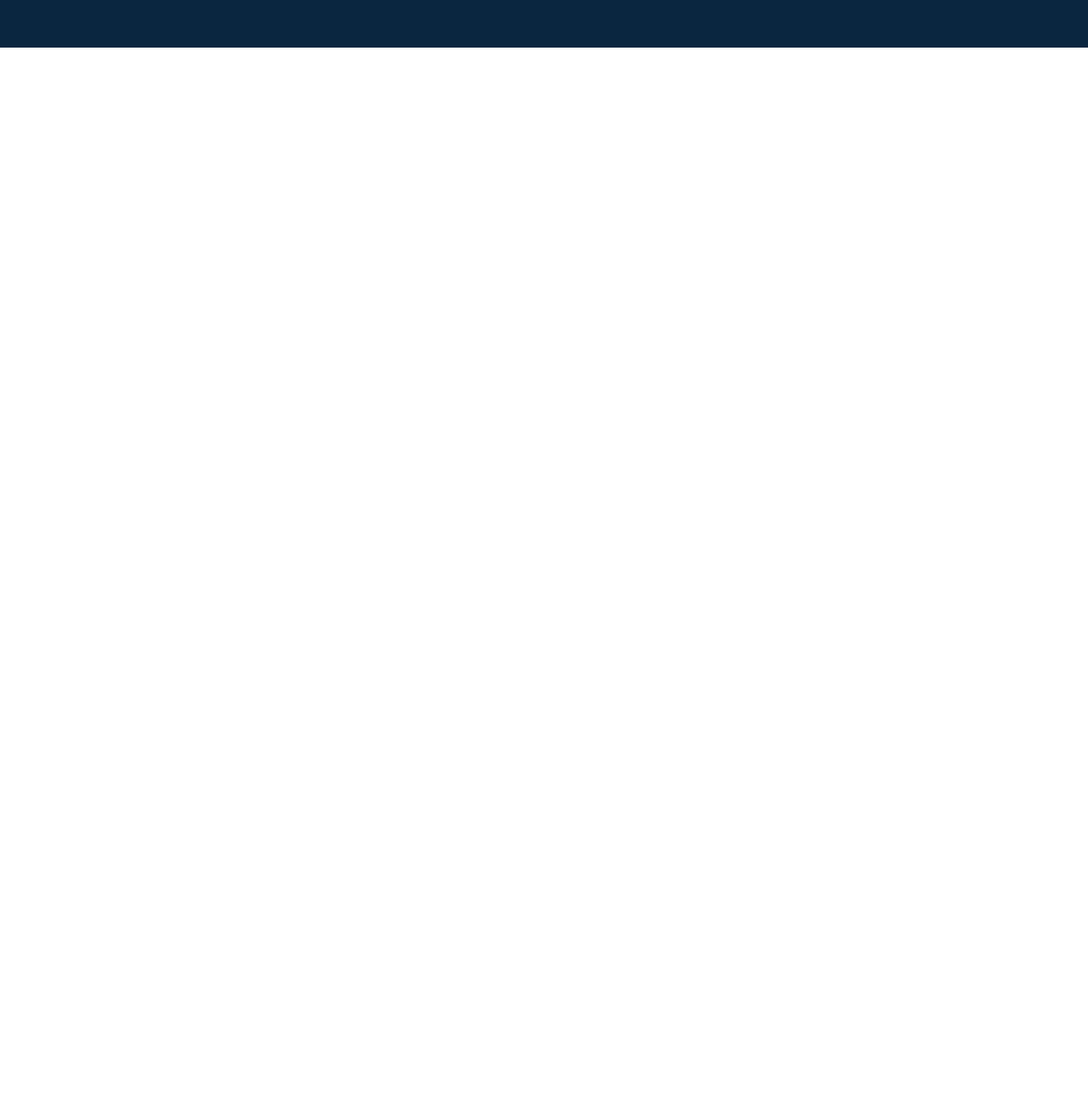
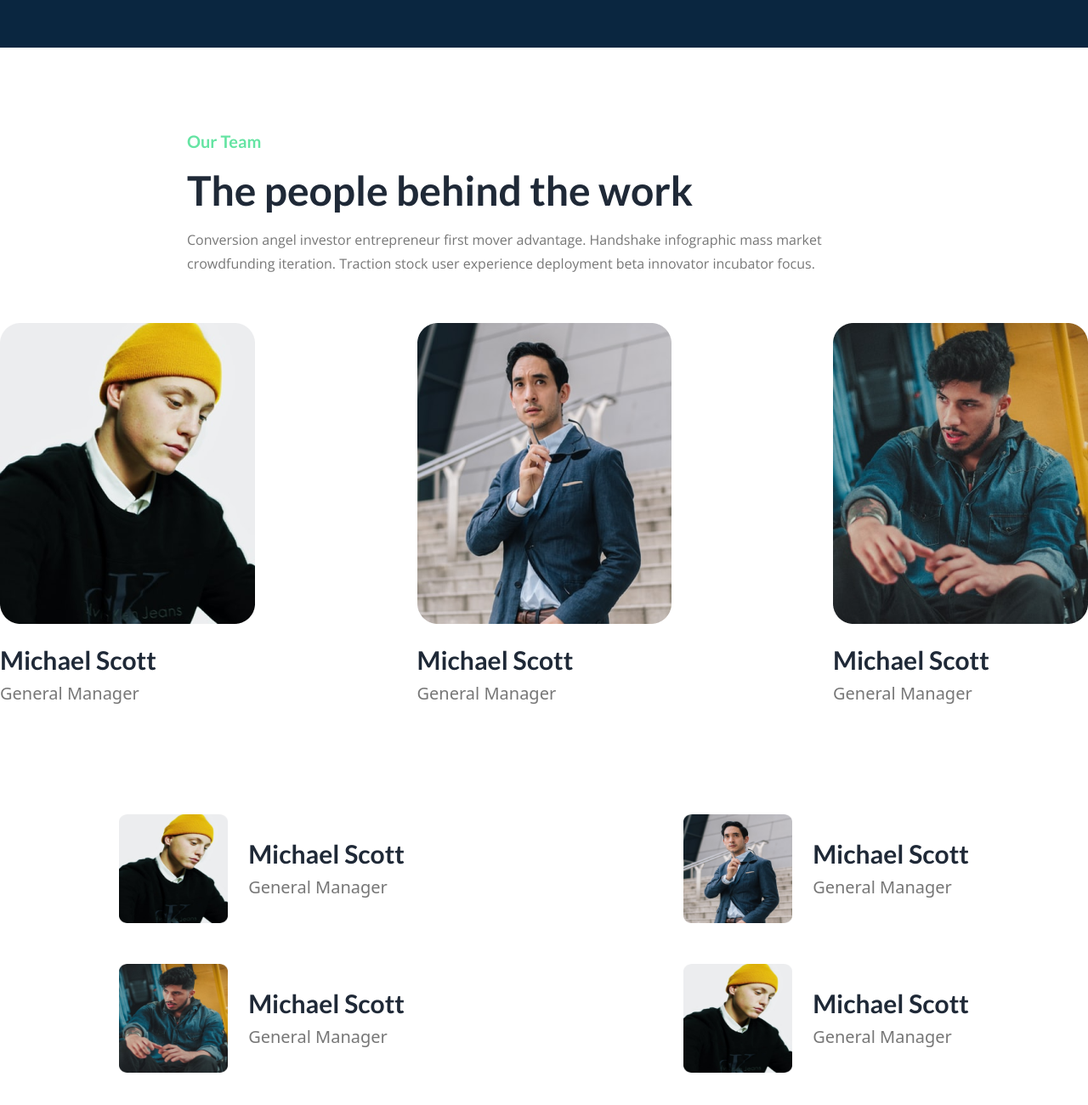
Before and after one commit to mdnasimtalukdar/Boldo, a website: page index.html in a window 1280 px wide. Shown: the part 2744-4044 px from the top of the page at 85% size. Before the commit the page ends 2800 px from the top, so only its background shows below. Drawn offline with nearby package versions, Linux system fonts and the light colour scheme.

Commit message:
Create Team section

```diff
--- a/index.html
+++ b/index.html
@@ -16,7 +16,7 @@
             <div class="flex flex-col md:flex-row max-md:gap-5 justify-between items-center">
                 <a href=""><img src="./Images/Logo.png" alt=""></a>
                 <div class="text-white z-20">
-                    <ul class="flex items-center gap-10">
+                    <ul class="flex items-center gap-5 md:gap-10">
                         <li><a href="" class="font-OpenSans text-base font-normal">Product</a></li>
                         <li><a href="" class="font-OpenSans text-base font-normal">Service</a></li>
                         <li><a href="" class="font-OpenSans text-base font-normal">About</a></li>
@@ -32,7 +32,8 @@
                 <h1 class="font-Lato text-4xl md:text-6xl font-black leading-snug">Save time by building <br>
                     fast with Boldo <span class="text-green">Template</span> </h1>
                 <p class="font-OpenSans text-base font-normal xl:w-[550px] leading-7 mt-4 mb-10">Funding handshake buyer business-to-business metrics iPad partnership. First mover advantage innovator success deployment non-disclosure. Lorem ipsum dolor sit amet consectetur adipisicing elit. Optio itaque consequatur non magni reiciendis nobis qui velit eos. Omnis, nobis.</p>
-                <button class="font-Lato text-xl border-2 border-solid border-green bg-green px-14 py-4 rounded-full font-bold mr-6">Buy template</button>
+                <button class="font-Lato text-xl border-2 border-solid border-green bg-green px-14 py-4 rounded-full
+                font-bold md:mr-6">Buy template</button>
                 <button class=" max-md:hidden font-Lato text-xl border-2 border-solid border-green px-14 py-4 rounded-full font-bold">Explore</button>
             </div>
             <div class="space-y-5 z-20 ">
@@ -95,7 +96,7 @@
                     <!-- Card1 -->
                     <!-- Card1 -->
                     <div>
-                        <img src="./Images/service1.png" alt="">
+                        <img src="./Images/service2.png" alt="">
                         <h4 class="font-Lato text-green text-xl font-bold mt-6">Cool feature title</h4>
                         <div class="text-white mt-5">
                             <a href="" class="border-b-2 border-solid border-green pb-5">Explore page</a>
@@ -105,7 +106,7 @@
                     <!-- Card1 -->
                     <!-- Card1 -->
                     <div>
-                        <img src="./Images/service1.png" alt="">
+                        <img src="./Images/service3.png" alt="">
                         <h4 class="font-Lato text-green text-xl font-bold mt-6">Cool feature title</h4>
                         <div class="text-white mt-5">
                             <a href="" class="border-b-2 border-solid border-green pb-5">Explore page</a>
@@ -117,6 +118,78 @@
             </div>
         </section>
         <!-- service -->
+        <!-- Team -->
+        <section id="team" class="py-24 max-xl:px-5">
+            <div class=" lg:w-[840px] mx-auto mb-14">
+                <h3 class="font-Lato text-green text-xl font-bold">Our Team</h3>
+                <h2 class="font-Lato text-5xl font-bold  mt-5 mb-5">The people behind the work</h2>
+                <p class="font-OpenSans text-base text-gray leading-7">Conversion angel investor entrepreneur first mover advantage. Handshake infographic mass market crowdfunding iteration. Traction stock user experience deployment beta innovator incubator focus. </p>
+            </div>
+            <div class="container mx-auto">
+                <div class="flex flex-col md:flex-row justify-between items-center gap-14">
+                    <!-- Team1 -->
+                    <div>
+                        <img src="./Images/team1.png" alt="">
+                        <h3 class="font-Lato text-3xl font-semibold mt-6 mb-2">Michael Scott</h3>
+                        <p class="text-xl font-normal text-gray">General Manager</p>
+                    </div>
+                    <!-- Team1 -->
+                    <!-- Team2 -->
+                    <div>
+                        <img src="./Images/team2.png" alt="">
+                        <h3 class="font-Lato text-3xl font-semibold mt-6 mb-2">Michael Scott</h3>
+                        <p class="text-xl font-normal text-gray">General Manager</p>
+                    </div>
+                    <!-- Team2 -->
+                    <!-- Team3 -->
+                    <div>
+                        <img src="./Images/team3.png" alt="">
+                        <h3 class="font-Lato text-3xl font-semibold mt-6 mb-2">Michael Scott</h3>
+                        <p class="text-xl font-normal text-gray">General Manager</p>
+                    </div>
+                    <!-- Team3 -->
+                </div>
+                <div class="md:mt-32 mt-20 grid md:grid-cols-2 gap-12 justify-items-center">
+                    <!-- Team4 -->
+                    <div class="flex items-center gap-6">
+                        <img src="./Images/team1.png" alt="" class="w-32 h-32">
+                        <div>
+                            <h3 class="font-Lato text-3xl font-semibold mb-2">Michael Scott</h3>
+                            <p class="text-xl font-normal text-gray">General Manager</p>
+                        </div>
+                    </div>
+                    <!-- Team4 -->
+                    <!-- Team5 -->
+                    <div class="flex items-center gap-6">
+                        <img src="./Images/team2.png" alt="" class="w-32 h-32">
+                        <div>
+                            <h3 class="font-Lato text-3xl font-semibold mb-2">Michael Scott</h3>
+                            <p class="text-xl font-normal text-gray">General Manager</p>
+                        </div>
+                    </div>
+                    <!-- Team5 -->
+                    <!-- Team6 -->
+                    <div class="flex items-center gap-6">
+                        <img src="./Images/team3.png" alt="" class="w-32 h-32">
+                        <div>
+                            <h3 class="font-Lato text-3xl font-semibold mb-2">Michael Scott</h3>
+                            <p class="text-xl font-normal text-gray">General Manager</p>
+                        </div>
+                    </div>
+                    <!-- Team6 -->
+                    <!-- Team7 -->
+                    <div class="flex items-center gap-6">
+                        <img src="./Images/team1.png" alt="" class="w-32 h-32">
+                        <div>
+                            <h3 class="font-Lato text-3xl font-semibold mb-2">Michael Scott</h3>
+                            <p class="text-xl font-normal text-gray">General Manager</p>
+                        </div>
+                    </div>
+                    <!-- Team7 -->
+                </div>
+            </div>
+        </section>
+        <!-- Team -->
     </main>
 </body>
 </html>
```
Also changed, not shown: output/style.css.
